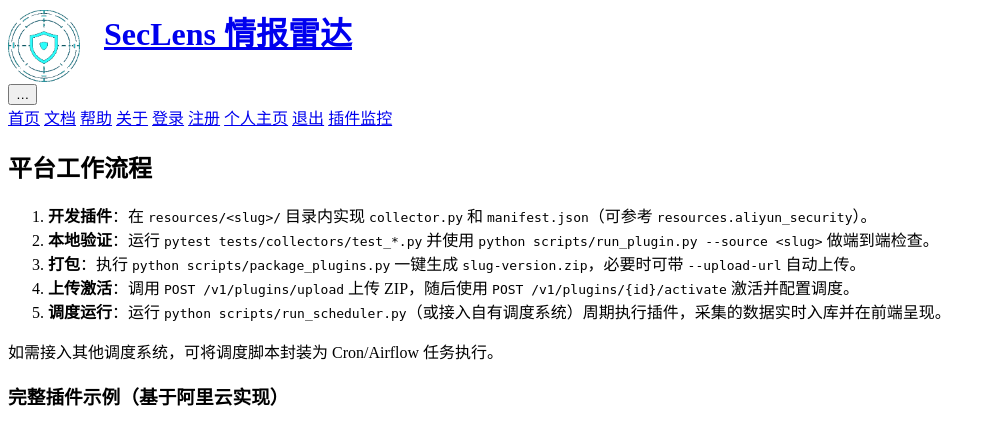
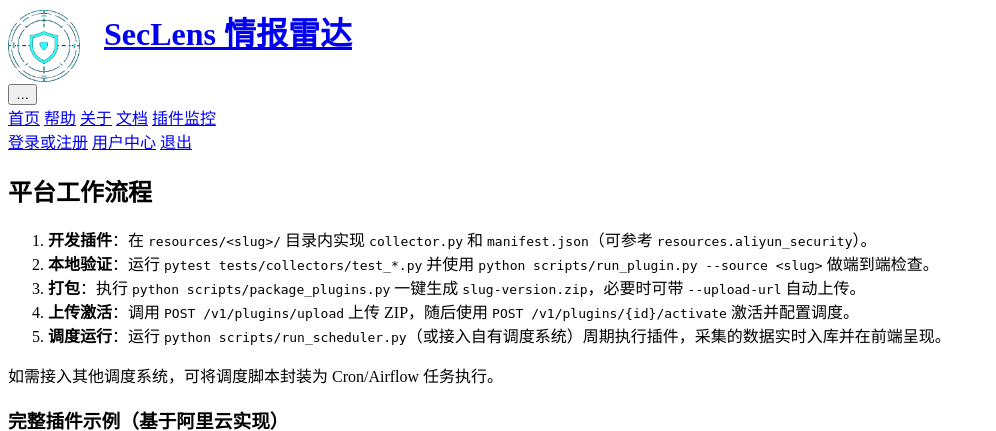
Before and after one commit to wzfukui/SecLens, a FastAPI app: page /help in a window 1280 px wide. Shown: the top 431 px of the page, without its empty margins (0-996 px from the left). Run offline with FastAPI, Linux system fonts and the light colour scheme; some libraries are stand-ins or nearby versions.

Commit message:
feat: group global menu links

```diff
--- a/app/templates/base.html
+++ b/app/templates/base.html
@@ -88,16 +88,23 @@
     <div class="global-menu">
         <button class="menu-toggle" type="button" aria-label="更多菜单" aria-expanded="false" aria-controls="global-menu-list">&hellip;</button>
         <nav class="global-menu-list" id="global-menu-list" aria-label="全局导航" data-visible="false">
-            <a href="/">首页</a>
-            <a href="/docs">文档</a>
-            <a href="/help">帮助</a>
-            <a href="/about">关于</a>
-            <a href="/login" data-auth="guest">登录</a>
-            <a href="/register" data-auth="guest">注册</a>
-            <a href="/dashboard" data-auth="auth">个人主页</a>
-            <a href="/admin" data-admin="true" style="display:none">管理中心</a>
-            <a href="#" id="logout-link" data-auth="auth">退出</a>
-            <a href="/dashboard/plugins">插件监控</a>
+            <div class="menu-group" data-group="public">
+                <a href="/">首页</a>
+                <a href="/help">帮助</a>
+                <a href="/about">关于</a>
+                <a href="/docs">文档</a>
+                <a href="/dashboard/plugins">插件监控</a>
+            </div>
+            <div class="menu-divider" role="separator" aria-hidden="true"></div>
+            <div class="menu-group" data-group="user">
+                <a href="/login" data-auth="guest">登录或注册</a>
+                <a href="/dashboard" data-auth="auth">用户中心</a>
+                <a href="#" id="logout-link" data-auth="auth">退出</a>
+            </div>
+            <div class="menu-divider" data-admin="true" role="separator" aria-hidden="true" style="display:none"></div>
+            <div class="menu-group" data-group="admin" data-admin="true" style="display:none">
+                <a href="/admin">管理后台</a>
+            </div>
         </nav>
     </div>
 </header>
```
Also changed, not shown: frontend/src/styles/main.css (+10 -0 lines).
